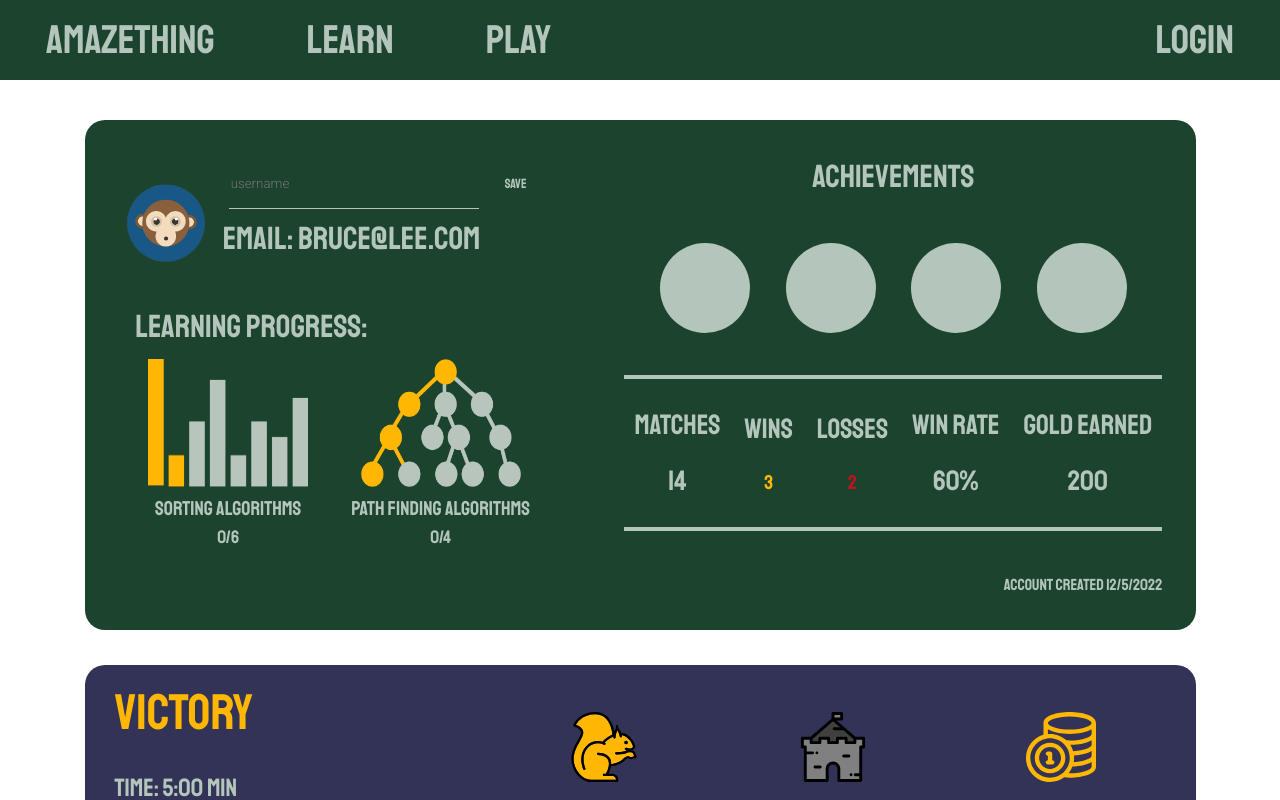
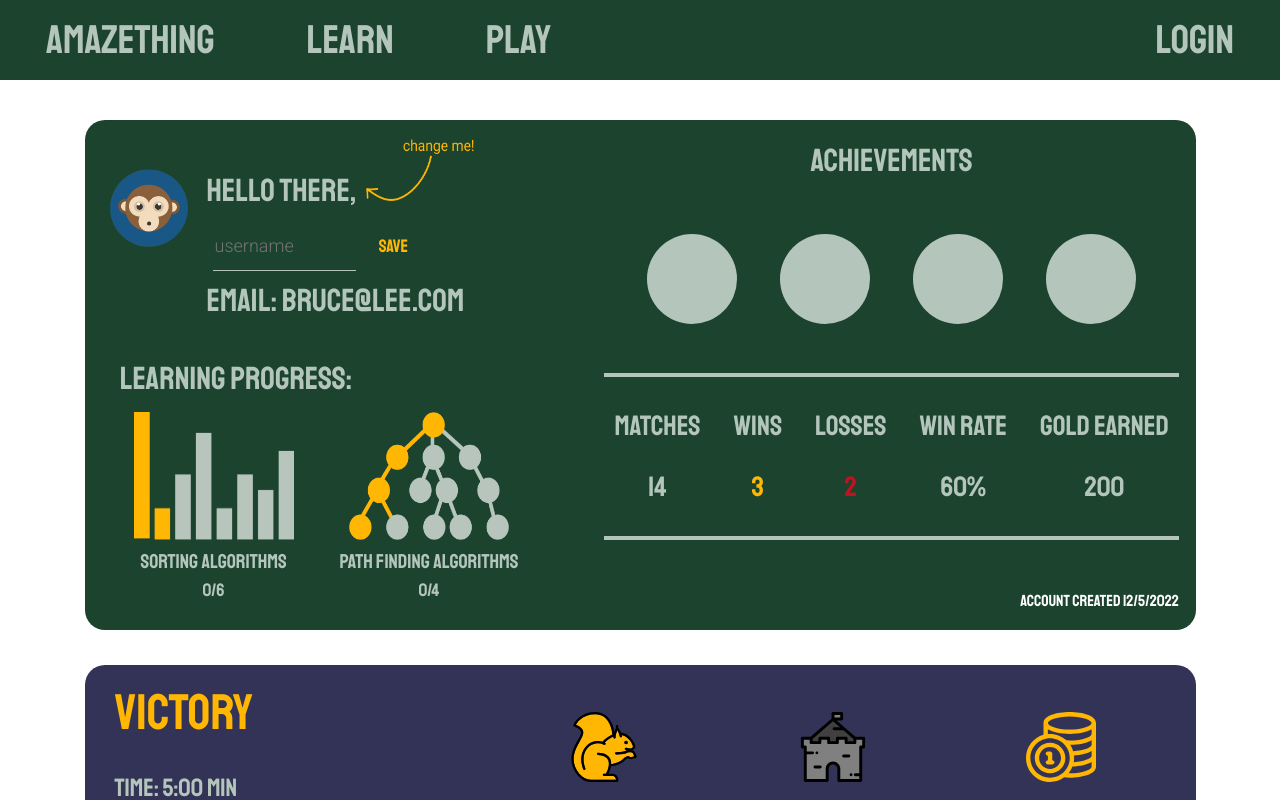
Before and after one commit to vadim-nest/aMAZEthing, a React (Vite) app in the folder Client/: page /profile in a window 1280 px wide. Both pictures are taken after a click on the picture 446 px from the left and 185 px from the top of the page. Built offline with nearby package versions, Linux system fonts and the light colour scheme; no server answers.

Commit message:
style(username responsive, stats text showing same font size): minor changes on design progile page

```diff
--- a/Client/src/components/profile.tsx
+++ b/Client/src/components/profile.tsx
@@ -2,16 +2,15 @@ import '../css/profile.css';
 import { User } from '@auth0/auth0-react';
 import { useAppSelector } from '../features/hooks';
 import apiService from '../services/apiService';
-import { Buffer } from 'buffer';
+
 import { useAuth0 } from '@auth0/auth0-react';
-import { useEffect, useState } from 'react';
+import { useState } from 'react';
 import { useDispatch } from 'react-redux';
 import { refreshDataNoAvatar } from '../features/user_slice';
 import ProfileGameHistory from './profileGameHistory';
-import sort from '../assets/profile/sort.png'
+import sort from '../assets/profile/sort.png';
 import path from '../assets/profile/path.png';
 import changeMe from '../assets/profile/changeMe.png';
-import { current } from '@reduxjs/toolkit';
 
 function Profile() {
   const { getAccessTokenSilently, isAuthenticated } = useAuth0();
@@ -67,11 +66,11 @@ function Profile() {
       <div className="user-dashboard">
         <div className="user-info">
           <div className='user-part'>
-            <div className='icon'>
-              <img  className='icon' src={`./src/assets/avatars/${user.avatar}`} alt={user.avatar} />
+            <div className='avatar'>
+              <img  className='avatar' src={`./src/assets/avatars/${user.avatar}`} alt={user.avatar} />
             </div>
             <div className='user-name'>
-              {inputOpen === false && <h1>HELLO {user.username ? (user as User).username : 'THERE'},<img className='changeMe' src={changeMe} onClick={toggleInput} /></h1>}
+               <h1>HELLO {inputOpen === false && user.username ? (user as User).username : 'THERE'},<img className='changeMe' src={changeMe} onClick={toggleInput} /></h1>
                 <form className={`open-${inputOpen}`}>
                   <input
                     type="text"
@@ -79,7 +78,7 @@ function Profile() {
                     name="username"
                     onChange={changeUsername}
                     className='input-body'
-                    maxLength= {15}
+                    maxLength= {10}
                     />
                   <button className='input-button' onClick={(e) => {
                     updateChanges(e);
@@ -114,10 +113,8 @@ function Profile() {
           <div className='stats-line'>
             <h4 className='stats-text'>
               MATCHES
-              <h4  className='stats-text'>14</h4></h4>
-            <h4 className='stats-text'>WINS
-            <h4 className='wins-yellow'>3</h4></h4>
-
+            <h4  className='stats-text'>14</h4></h4>
+            <h4 className='stats-text'>WINS<h4 className='wins-yellow'>3</h4></h4>
             <h4 className='stats-text'>LOSSES<h4 className='losses-red'>2</h4></h4>
             <h4 className='stats-text'>WIN RATE<h4  className='stats-text'>60%</h4></h4>
             <h4 className='stats-text'>GOLD EARNED<h4  className='stats-text'>200</h4></h4>
--- a/Client/src/css/profile.css
+++ b/Client/src/css/profile.css
@@ -1,4 +1,4 @@
-.icon {
+.avatar {
     width: 6rem;
     height: 5.5rem;
     margin: 5% 0;
@@ -35,9 +35,10 @@
 
 .user-info {
     width: 45%;
-    margin: 3%;
+    margin: 1.5%;
     display: flex;
     flex-direction: column;
+    justify-content: space-between;
 }
 
 .user-part {
@@ -78,7 +79,7 @@
 }
 
 .user-stats {
-    margin: 3%;
+    margin: 1.5%;
     width: 55%;
     display: flex;
     flex-direction: column;
@@ -124,22 +125,23 @@
 }
 
 .wins-yellow {
-    font-size: 20px !important;
-
+    font-size: 28px !important;
     color: var(--yellow);
 }
 
 .losses-red {
-    font-size: 20px !important;
-
+    font-size: 28px !important;
     color: var(--red);
 }
 
 .created {
     text-align: right;
+    color:var(--white)
 }
 
 .changeMe {
+    position: relative;
+    display: inline-block;
     width: 8rem;
     height: 4rem;
     cursor: pointer;
@@ -161,8 +163,14 @@
     border: 0;
     padding: 0;
     outline: none;
+    color:var(--yellow);
+    font-size: large;
 }
 
+.input-body{
+    font-size: large;
+    width:50%;
+}
 .progress-number{
     font-size: large !important;
 }
```
